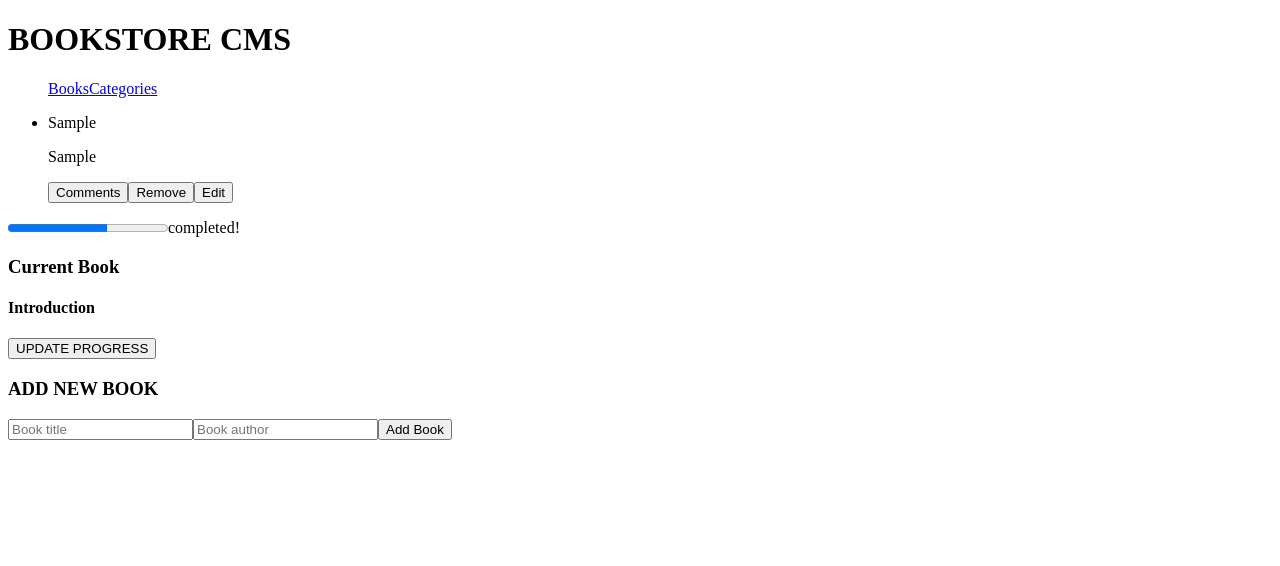
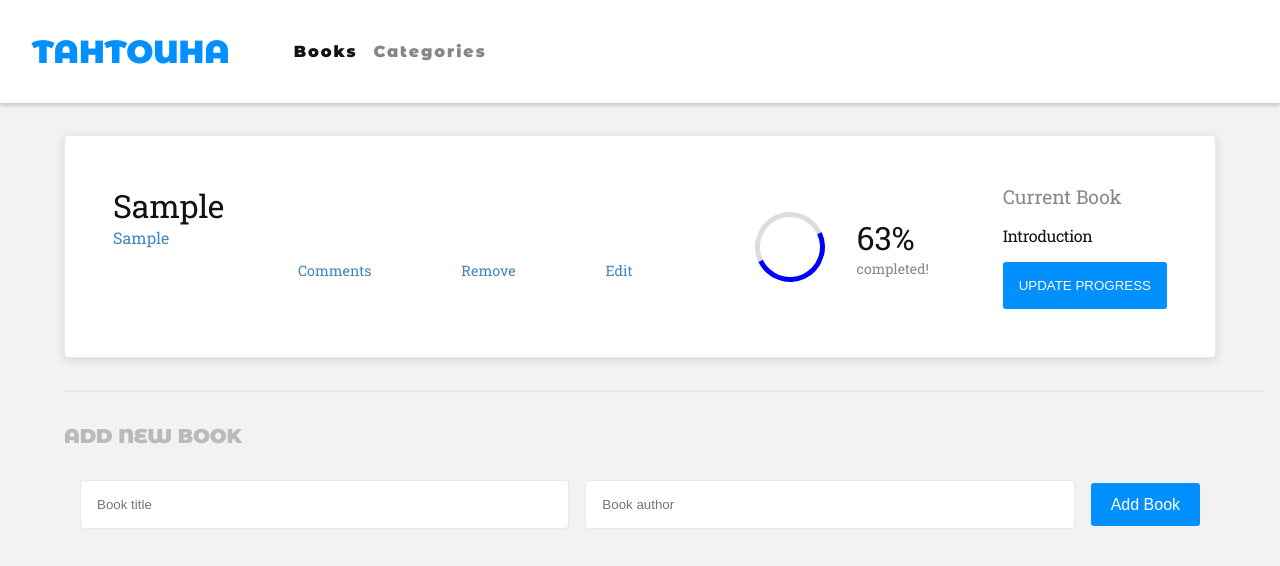
Before and after one commit to TahenyBELGUITH/bookStore-react-app, a React (Create React App) app: page / in a window 1280 px wide. Both pictures are taken after typing "Sample", "Sample" into the empty fields and a click on the input "Add Book". Shown: the top 566 px of the page. Built offline with nearby package versions, Linux system fonts and the light colour scheme; the HTML template or start-up script is replaced by a standard one.

Commit message:
Add Styling

```diff
--- /dev/null
+++ b/src/app.css
@@ -0,0 +1,11 @@
+*,
+*::before,
+*::after {
+  margin: 0;
+  padding: 0;
+  box-sizing: border-box;
+}
+
+body {
+  background-color: rgba(0, 0, 0, 0.05);
+}
--- /dev/null
+++ b/src/components/AddBook.css
@@ -0,0 +1,49 @@
+@import url('https://fonts.googleapis.com/css2?family=Montserrat+Alternates:wght@900&display=swap');
+
+.container {
+  margin: 2rem auto;
+  width: 90%;
+}
+
+.Line {
+  width: 75rem;
+  height: 0.125rem;
+  border: solid 1px #e8e8e8;
+  margin-bottom: 2rem;
+}
+
+.TitleAdd {
+  font-family: 'Montserrat Alternates', sans-serif;
+  font-size: 1.25rem;
+  font-weight: bold;
+  letter-spacing: -0.18px;
+  color: #8888;
+  margin-bottom: 1rem;
+}
+
+form {
+  width: 100%;
+  display: flex;
+  align-items: center;
+  padding: 1rem;
+  gap: 1rem;
+}
+
+.input-Panel {
+  padding: 1rem;
+  border-radius: 4px;
+  border: solid 1px #e8e8e8;
+  background-color: #fff;
+  width: 45%;
+}
+
+.ADD-BOOK {
+  padding: 0.8rem;
+  border-radius: 3px;
+  background-color: #0290ff;
+  color: #fff;
+  width: 10%;
+  border: none;
+  outline: none;
+  font-size: 1rem;
+}
--- a/src/components/AddBook.js
+++ b/src/components/AddBook.js
@@ -2,6 +2,7 @@
 import { useDispatch } from 'react-redux';
 import { v4 as uuidv4 } from 'uuid';
 import { addBook } from '../redux/books/books';
+import './AddBook.css';
 
 function Form() {
   const [book, setBook] = useState({ title: '', author: '' });
@@ -31,10 +32,12 @@
   };
 
   return (
-    <div>
-      <h3>ADD NEW BOOK</h3>
+    <div className="container">
+      <hr className="Line" />
+      <h3 className="TitleAdd">ADD NEW BOOK</h3>
       <form onSubmit={submitHandler}>
         <input
+          className="input-Panel"
           type="text"
           placeholder="Book title"
           name="title"
@@ -42,13 +45,14 @@
           onChange={handleChange}
         />
         <input
+          className="input-Panel"
           type="text"
           placeholder="Book author"
           name="author"
           value={author}
           onChange={handleChange}
         />
-        <input type="submit" value="Add Book" />
+        <input type="submit" value="Add Book" className="ADD-BOOK" />
       </form>
     </div>
   );
--- /dev/null
+++ b/src/components/Book.css
@@ -0,0 +1,113 @@
+@import url('https://fonts.googleapis.com/css2?family=Roboto+Slab&display=swap');
+
+.Lesson-Panel {
+  padding: 3rem;
+  border-radius: 4px;
+  border: solid 1px #e8e8e8;
+  background-color: #fff;
+  margin: 2rem auto;
+  width: 90%;
+  box-shadow: rgba(99, 99, 99, 0.2) 0 2px 8px 0;
+}
+
+.wrapper {
+  display: flex;
+  justify-items: center;
+  justify-content: space-between;
+}
+
+.Title {
+  font-family: 'Roboto Slab', serif;
+  font-size: 2rem;
+  letter-spacing: -0.2px;
+  color: #121212;
+}
+
+.wrapper_p {
+  display: flex;
+  flex-direction: column;
+}
+
+ul {
+  list-style: none;
+}
+
+.Author {
+  font-family: 'Roboto Slab', serif;
+  font-size: 1rem;
+  font-weight: 300;
+  color: #4386bf;
+}
+
+.Comments,
+.Edit,
+.Remove {
+  font-family: 'Roboto Slab', serif;
+  font-size: 0.9rem;
+  font-weight: 300;
+  color: #4386bf;
+  padding: 3rem 1rem 0 0;
+  border: none;
+  outline: none;
+  background-color: #fff;
+}
+
+.spinner {
+  width: 70px;
+  height: 70px;
+  border-radius: 50%;
+  border: 5px solid gainsboro;
+  border-color: gainsboro blue blue gainsboro;
+  transform: rotate(20deg);
+  margin: 0 2rem 0;
+}
+
+.d-flex {
+  display: flex;
+  align-items: center;
+  justify-content: center;
+}
+
+.Percent-Complete {
+  font-family: 'Roboto Slab', serif;
+  font-size: 2rem;
+  color: #121212;
+}
+
+.Completed {
+  opacity: 0.5;
+  font-family: 'Roboto Slab', serif;
+  font-size: 0.875rem;
+  color: #121212;
+}
+
+.Current-Chapter {
+  opacity: 0.5;
+  font-family: 'Roboto Slab', serif;
+  font-size: 1.2rem;
+  font-weight: 300;
+  color: #121212;
+}
+
+.Current-Lesson {
+  font-family: 'Roboto Slab', serif;
+  font-size: 1rem;
+  font-weight: 300;
+  letter-spacing: -0.4px;
+  color: #121212;
+}
+
+.Rectangle-2 {
+  border-radius: 3px;
+  background-color: #0290ff;
+  padding: 1rem;
+  outline: none;
+  border: none;
+  color: white;
+}
+
+.current-book {
+  display: flex;
+  gap: 1rem;
+  flex-direction: column;
+}
--- a/src/components/Book.js
+++ b/src/components/Book.js
@@ -1,6 +1,7 @@
-import React from 'react';
-import { useSelector, useDispatch } from 'react-redux';
-import { removeBook } from '../redux/books/books';
+import React from "react";
+import { useSelector, useDispatch } from "react-redux";
+import { removeBook } from "../redux/books/books";
+import "./Book.css";
 
 function Book() {
   const books = useSelector((state) => state.books); // from the store (array)
@@ -12,34 +13,47 @@
 
   return (
     <div>
-      <div className="container">
+      <div className="container Lesson-Panel">
         <div className="book-section">
           <ul>
             {books.map((book) => (
-              <li key={book.id}>
-                <p>{book.title}</p>
-                <p>{book.author}</p>
-                <button type="button">Comments</button>
-                <button type="button" onClick={() => handleCLick(book)}>
+              <li key={book.id} className="wrapper">
+                <div className="wrapper_p">
+                  <p className="category">{book.category}</p>
+                  <p className="Title">{book.title}</p>
+                  <p className="Author">{book.author}</p>
+                </div>
+                <button type="button" className="Comments">
+                  Comments
+                </button>
+                <button
+                  type="button"
+                  onClick={() => handleCLick(book)}
+                  className="Remove"
+                >
                   Remove
                 </button>
-                <button type="button">Edit</button>
+                <button type="button" className="Edit">
+                  Edit
+                </button>
+
+                <div className="d-flex">
+                  <div className="spinner" />
+                  <div className="book-degree ">
+                    <div className="Percent-Complete">63%</div>
+                    <span className="Completed">completed!</span>
+                  </div>
+                </div>
+                <div className="current-book ">
+                  <h3 className="Current-Chapter">Current Book</h3>
+                  <h4 className="Current-Lesson">Introduction</h4>
+                  <button type="button" className="Rectangle-2">
+                    UPDATE PROGRESS
+                  </button>
+                </div>
               </li>
             ))}
           </ul>
-        </div>
-        <div className="book-degree">
-          <progress id="file" value="62" max="100">
-            {' '}
-            62%
-            {' '}
-          </progress>
-          <span>completed!</span>
-        </div>
-        <div className="current-book">
-          <h3>Current Book</h3>
-          <h4>Introduction</h4>
-          <button type="button">UPDATE PROGRESS</button>
         </div>
       </div>
     </div>
--- /dev/null
+++ b/src/components/Categories.css
@@ -0,0 +1,16 @@
+
+.Rectangle-check {
+  border-radius: 3px;
+  background-color: #0290ff;
+  padding: 1rem;
+  outline: none;
+  border: none;
+  color: white;
+  font-size: 1rem;
+  margin: 3% 0 0 40%;
+}
+
+.under {
+  font-size: 3rem;
+  margin: 3% 0 0 30%;
+}
--- a/src/components/Categories.js
+++ b/src/components/Categories.js
@@ -1,6 +1,7 @@
 import React from 'react';
 import { useSelector, useDispatch } from 'react-redux';
 import { checkStatus } from '../redux/categories/categories';
+import './Categories.css';
 
 export default function Categories() {
   const categories = useSelector((state) => state.Categories);
@@ -12,8 +13,10 @@
 
   return (
     <div>
-      <button type="button" onClick={clickHandler}>Check status</button>
-      <h1>{categories}</h1>
+      <button type="button" onClick={clickHandler} className="Rectangle-check">
+        Check status
+      </button>
+      <h1 className="under">{categories}</h1>
     </div>
   );
 }
--- /dev/null
+++ b/src/components/NavBar.css
@@ -0,0 +1,39 @@
+@import url('https://fonts.googleapis.com/css2?family=Montserrat:ital,wght@1,300;1,900&display=swap');
+
+.panel-bg {
+  padding: 2rem;
+  background-color: #fff;
+  display: flex;
+  align-items: center;
+  box-shadow: rgba(0, 0, 0, 0.15) 0 3px 3px 0;
+}
+
+.Bookstore-CMS {
+  font-family: 'Montserrat Alternates', sans-serif;
+  font-size: 2rem;
+  color: #0290ff;
+  margin-right: 3rem;
+  font-weight: 900;
+}
+
+a {
+  margin-left: 1rem;
+  text-decoration: none;
+}
+
+.BOOKS {
+  font-family: 'Montserrat Alternates', sans-serif;
+  font-size: 1rem;
+  letter-spacing: 1.9px;
+  color: #121212;
+  font-weight: 300;
+}
+
+.CATEGORIES {
+  opacity: 0.5;
+  font-family: 'Montserrat Alternates', sans-serif;
+  font-size: 1rem;
+  letter-spacing: 1.9px;
+  color: #121212;
+  font-weight: 300;
+}
--- a/src/components/NavBar.js
+++ b/src/components/NavBar.js
@@ -1,14 +1,19 @@
-import React from "react";
-import { NavLink } from "react-router-dom";
+import React from 'react';
+import { NavLink } from 'react-router-dom';
+import './NavBar.css';
 
 export default function NavBar() {
   return (
-    <div>
-      <h1>BOOKSTORE CMS</h1>
+    <div className="panel-bg">
+      <h1 className="Bookstore-CMS">TAHTOUHA</h1>
       <nav>
         <ul>
-          <NavLink to="/">Books</NavLink>
-          <NavLink to="/category">Categories</NavLink>
+          <NavLink to="/" className="BOOKS">
+            Books
+          </NavLink>
+          <NavLink to="/category" className="CATEGORIES">
+            Categories
+          </NavLink>
         </ul>
       </nav>
     </div>
--- a/src/index.js
+++ b/src/index.js
@@ -1,6 +1,7 @@
 import React from 'react';
 import ReactDOM from 'react-dom/client';
 import App from './App';
+import './app.css';
 
 const root = ReactDOM.createRoot(document.getElementById('root'));
 root.render(
```
